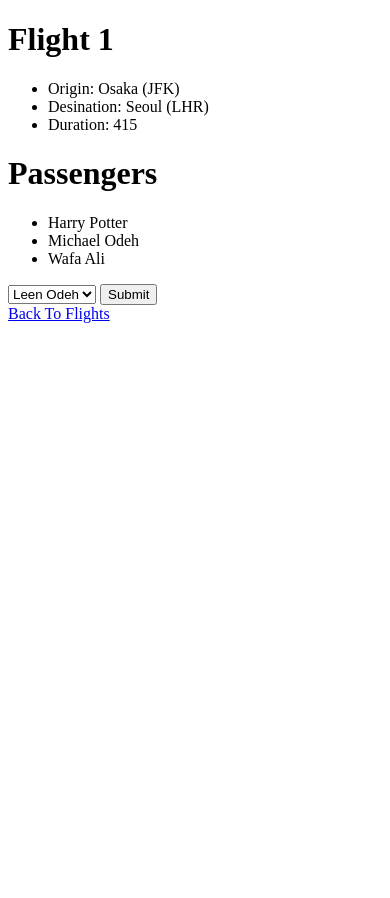
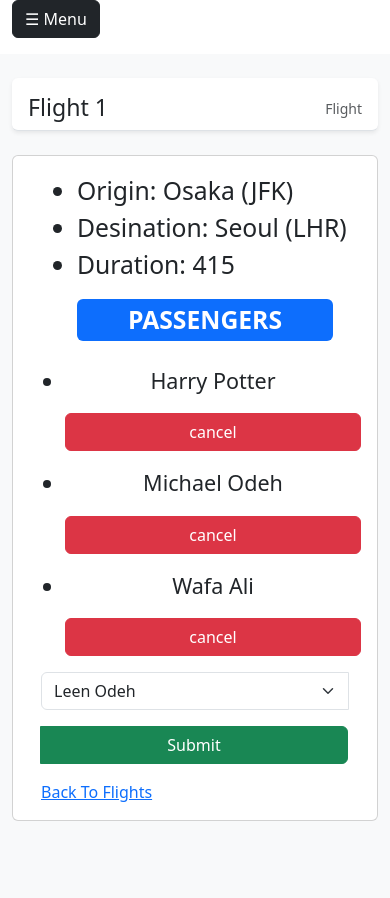
Before and after one commit to Odeh182003/Flights_Django, a Django app: page /flights_app/1 in a window 390 px wide. Before the commit the page ends 323 px from the top, so only its background shows below. Run offline with Django 5.2, Linux system fonts and the light colour scheme; data comes from the database, SQL or seed files in the repository; both versions use the stored data as it was after the commit.

Commit message:
Added AI chat feature and Bootstrap

```diff
--- a/flights_app/admin.py
+++ b/flights_app/admin.py
@@ -1,5 +1,5 @@
 from django.contrib import admin
-from .models import Airport, Flight, Passenger
+from .models import Airport, Flight, Passenger,FlightManifest
 # Register your models here.
 class FlightAdmin(admin.ModelAdmin):
     list_display = ("id","origin","destination","duration")
@@ -8,3 +8,4 @@ class PassengerAdmin(admin.ModelAdmin):
 admin.site.register(Airport)
 admin.site.register(Flight,FlightAdmin)
 admin.site.register(Passenger, PassengerAdmin)
+admin.site.register(FlightManifest)
--- a/flights_app/models.py
+++ b/flights_app/models.py
@@ -20,3 +20,11 @@ class Passenger(models.Model):
     flights = models.ManyToManyField(Flight, blank=True,related_name="passenger")
     def __str__(self):
         return f"{self.first} {self.last}"
+class FlightManifest(models.Model):
+#primary_key=True makes flight both a foreign key and primary key of
+#FlightManifest that means Manifest id is the same as its flight id
+#and each flight can have at least one manifest
+    flight = models.OneToOneField(Flight, on_delete=models.CASCADE,primary_key=True)
+    notes = models.TextField()
+    def __str__(self):
+        return f"{self.flight} has {self.notes}"
--- /dev/null
+++ b/flights_app/templates/flights/base.html
@@ -0,0 +1,54 @@
+<!DOCTYPE html>
+<html lang="en">
+    <head>
+        <meta name="viewport" content="width=device-width, initial-scale=1">
+        <link href="https://cdn.jsdelivr.net/npm/bootstrap@5.3.3/dist/css/bootstrap.min.css" rel="stylesheet">
+        <title>{% block title %} {% endblock %}</title>
+    </head>
+    <body>
+        <div class="container-fluid">
+            <div class="row">
+                <div class="col-12 d-md-none mb-3">
+                    <button class="btn btn-dark" type="button" data-bs-toggle="collapse" data-bs-target="#navbar" aria-expanded="false" aria-controls="navbar">
+                        <span aria-hidden="true">&#9776;</span> Menu
+                    </button>
+                </div>
+                <nav id="navbar" class="collapse d-md-block col-12 col-md-3 col-lg-2 bg-dark text-white">
+                    <div class="position-sticky pt-3 position-sticky"  style="position:sticky; top:0;">
+                        <h4 class="px-3 text-info fw-bold">Flight Manager</h4>
+                        <hr class="text-secondary">
+                        <ul class="nav flex-column">
+                            <li class="nav-item mb-2">
+                                <a class="nav-link text-white active" href="{% url 'dashboard' %}">Dashboard</a>
+                            </li>
+                            <li class="nav-item mb-2">
+                                <a class="nav-link text-white active" href="{% url 'flight_index' %}">Flights Lists</a>
+                            </li>
+                            <li class="nav-item mb-2">
+                                <a class="nav-link text-white active" href="{% url 'chat' %}">AI Assistant</a>
+                            </li>
+                        </ul>
+                    </div>
+                </nav>
+                <main class="col-12 col-md-9 col-lg-10 px-md-4 py-4 bg-light" style="min-height: 100vh;">
+                    <div class="d-flex justify-content-between flex-wrap flex-md-nowrap align-items-center py-3 pb-2 mb-4 border-bottom bg-white p-3 rounded shadow-sm">
+                        <div style="position: sticky; top:0;">
+                            <h1 class="h3 mb-0">{% block page_title %} Dashboard {%endblock%}</h1>
+                        </div>
+                        <div>
+                            <span class="text-muted small">{% block parent_page %}Home/Dashboard {%endblock%}</span>
+                        </div>
+                    </div>
+                    <div class="card">
+                        <div class="card-body">
+                            {% block body %}
+                            {% endblock %}
+                        </div>
+                    </div>
+
+                </main>
+            </div>
+        </div>
+        <script src="https://cdn.jsdelivr.net/npm/bootstrap@5.3.3/dist/js/bootstrap.bundle.min.js"></script>
+    </body>
+</html>
--- a/flights_app/templates/flights/flight.html
+++ b/flights_app/templates/flights/flight.html
@@ -1,31 +1,49 @@
-{% extends "flights/layout.html" %}
+{% extends "flights/base.html" %}
+
+{% block title %} Flight {{ flight.id }} {% endblock %}
+{% block page_title %} Flight {{ flight.id }} {% endblock %}
+{% block parent_page %}Flight {% endblock %}
 {% block body %}
-<h1>Flight {{ flight.id }}</h1>
 
-    <ul>
+    <ul class="ps-5 fs-2">
         <li>Origin: {{flight.origin}}</li>
         <li>Desination: {{flight.destination}}</li>
         <li>Duration: {{flight.duration}}</li>
     </ul>
-    <h1>Passengers</h1>
+    <h1 class="fs-2 badge bg-primary text-wrap ms-5 text-uppercase" style="width: 16rem; text-align:center;">Passengers</h1>
+    <div class="row ms-4 text-center fs-4">
     <ul>
     {% for passenger in passengers %}
 
-        <li>{{passenger}}</li>
+        <li class="mt-3">{{passenger}}
+            <form action="{% url 'cancel' flight.id %}" method="post">
+                {% csrf_token %}
+                <input type="hidden" name="passenger" value="{{passenger.id}}">
+                <input type="submit" value="cancel" class="input-group mt-3 btn btn-danger">
+    </form>
+        </li>
+
         {% empty %}
         <li>No Passengers</li>
         {%endfor%}
     </ul>
+    </div>
+    <div class="container">
+
     <form action="{% url 'book' flight.id %}" method="post">
         {%csrf_token%}
-        <select name="passenger">
+        <div class="input-group mb-3">
+        <select class="form-select col-md-2" name="passenger">
             {% for passenger in non_passengers %}
             <option value="{{passenger.id}}">{{passenger}}</option>
             {% endfor %}
         </select>
-        <input type="submit">
+        <input type="submit" class="input-group mt-3 btn btn-success">
+        </div>
     </form>
-    <a href="{% url 'index' %}">Back To Flights</a>
+    </div>
+
+    <a href="{% url 'flight_index' %}" class="container">Back To Flights</a>
 
 
 {% endblock %}
--- a/flights_app/templates/flights/layout.html
+++ b/flights_app/templates/flights/layout.html
@@ -1,9 +1,13 @@
+{% load static %}
 <!DOCTYPE html>
 <html lang="en">
     <head>
         <title>Flights</title>
+        <link rel="stylesheet" href="{% static 'flights_app/styles.css' %}">
+        <link href="https://cdn.jsdelivr.net/npm/bootstrap@5.3.3/dist/css/bootstrap.min.css" rel="stylesheet">
+        <script src="https://cdn.jsdelivr.net/npm/bootstrap@5.3.3/dist/js/bootstrap.bundle.min.js"></script>
     </head>
-    <body>
+    <body class="container-fluid">
         {% block body %}
         {% endblock %}
     </body>
--- a/flights_app/urls.py
+++ b/flights_app/urls.py
@@ -1,7 +1,18 @@
 from django.urls import path
 from . import views
+
+#app_name="flights_app"
 urlpatterns = [
-    path("",views.index,name="index"),
+#Django maps URL Paths to Python callback functions ("views")
+#The strings use parameter tag to "capture" values from the URLs
+#when a user requests a page Django runs through each path in order
+# and stops when it finds the first match that matches the request
+#if none of them match Django calls a special-case 404 view.
+#once one of the URL paths matches Django calls the given view which is python function
+    path("",views.flight_index,name="flight_index"),
     path("<int:id>",views.flight,name="flight"),
     path("<int:flight_id>/book",views.book,name="book"),
+    path("<int:flight_id>/cancel",views.cancel,name="cancel"),
+    path("chat", views.ai_chat_view, name="chat"),
+    path("dashboard", views.dashboard, name="dashboard")
 ]
--- a/flights_app/views.py
+++ b/flights_app/views.py
@@ -1,9 +1,10 @@
 from django.http import HttpResponseRedirect
 from django.shortcuts import render
 from django.urls import reverse
-from .models import Flight,Passenger
+from .models import Flight,Passenger,Airport
+from .agent import run_ai_agent
 # Create your views here.
-def index(request):
+def flight_index(request):
     return render(request, "flights/index.html",{
         "flights":Flight.objects.all()
     })
@@ -20,3 +21,27 @@ def book(request, flight_id):
         passenger = Passenger.objects.get(pk=int(request.POST["passenger"]))
         passenger.flights.add(flight)
         return HttpResponseRedirect(reverse("flight", args=[flight.id]))
+def cancel(request, flight_id):
+    if request.method == "POST":
+        flight = Flight.objects.get(pk=flight_id)
+        passenger = Passenger.objects.get(pk=int(request.POST["passenger"]))
+        passenger.flights.remove(flight)
+        return HttpResponseRedirect(reverse("flight",args=[flight.id]))
+def ai_chat_view(request):
+   # ai_response = None
+   # user_query = None
+    if request.method == "POST":
+        user_query = request.POST.get('user_query')
+        ai_response = run_ai_agent(user_query)
+        return render(request, "flights/chat.html",{#context
+            "user_query": user_query,
+            "ai_response": ai_response
+        })
+    return render(request, "flights/chat.html")
+def dashboard(request):
+    airports = Airport.objects.all()
+    passengers = Passenger.objects.all()
+    return render(request,"flights/dashboard.html",{
+        "airports": airports,
+        "passengers": passengers
+    })
```
Also changed, not shown: flights_app/agent.py (added, +35 -0 lines), flights_app/static/flights_app/styles.css (added, +37 -0 lines), flights_app/templates/flights/chat.html (added, +25 -0 lines), flights_app/templates/flights/dashboard.html (added, +44 -0 lines), flights_app/templates/flights/index.html (+6 -2 lines), db.sqlite3, flights_app/migrations/0004_flightmanifest.py (added), flights_app/static/flights_app/flight.jpg (added), 2 other files.
